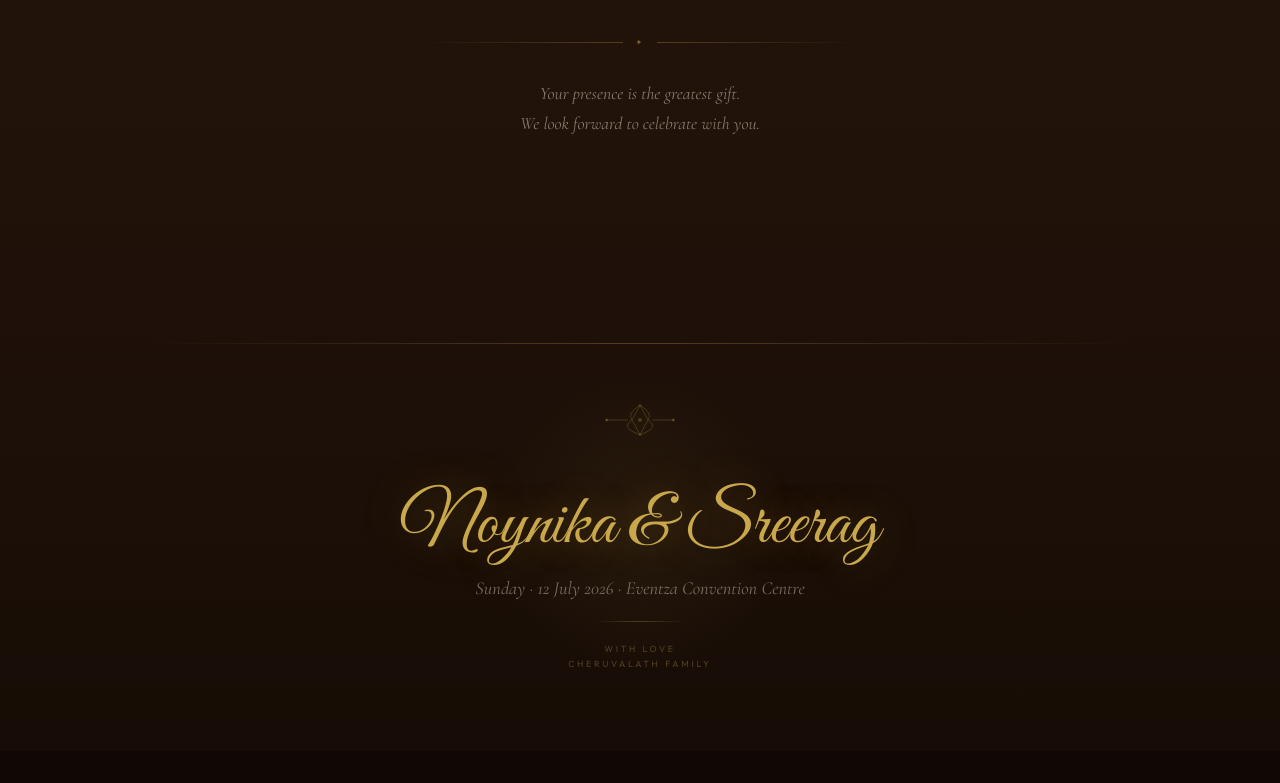
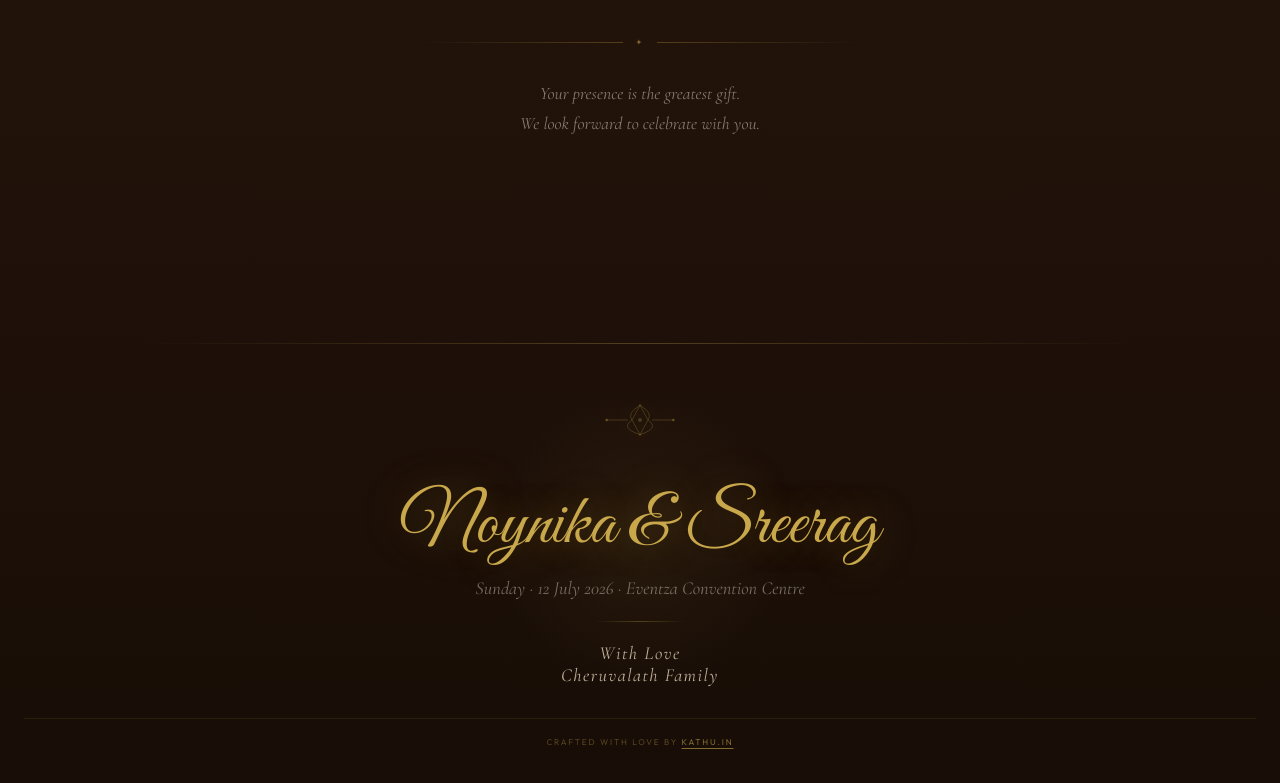
Before and after one commit to pranaynambiar10/gift, a website built with Vite: page index.html in a window 1280 px wide. Shown: the part 3352-4135 px from the top of the page. Before the commit the page ends 4103 px from the top, so only its background shows below. Built offline with nearby package versions, Linux system fonts and the light colour scheme; a web font is replaced by a local one.

Commit message:
Add creator credit with Instagram link and improve footer visibility

```diff
--- a/index.html
+++ b/index.html
@@ -619,10 +619,31 @@
       margin: 0 auto 20px;
     }
     .ft-sub {
-      font-family: 'Outfit'; font-size: .56rem; letter-spacing: .3em;
-      text-transform: uppercase; color: rgba(200,168,75,.32);
+      font-family: 'Cormorant Garamond', serif;
+      font-size: clamp(0.9rem, 3vw, 1.15rem);
+      font-style: italic;
+      letter-spacing: 0.08em;
+      color: rgba(245,230,200,0.75);
       position: relative; z-index: 1;
     }
+    .ft-credit {
+      font-family: 'Outfit', sans-serif;
+      font-size: 0.52rem;
+      letter-spacing: 0.22em;
+      text-transform: uppercase;
+      color: rgba(200,168,75,0.35);
+      position: relative; z-index: 1;
+      margin-top: 32px;
+      padding-top: 18px;
+      border-top: 1px solid rgba(200,168,75,0.1);
+    }
+    .ft-credit a {
+      color: rgba(200,168,75,0.6);
+      text-decoration: underline;
+      text-underline-offset: 3px;
+      transition: color 0.3s;
+    }
+    .ft-credit a:hover { color: #FFD700; }
 
     ::-webkit-scrollbar { width: 3px; }
     ::-webkit-scrollbar-track { background: var(--dark); }
@@ -827,7 +848,8 @@
   <span class="ft-names">Noynika &amp; Sreerag</span>
   <span class="ft-tagline">Sunday · 12 July 2026 · Eventza Convention Centre</span>
   <div class="ft-rule"></div>
-  <div class="ft-sub" style="line-height:1.6;">With Love<br>Cheruvalath family</div>
+  <div class="ft-sub">With Love<br>Cheruvalath Family</div>
+  <div class="ft-credit">Crafted with love by <a href="https://www.instagram.com/kathu.in?igsh=MWY0bndvaDdnY2NoaQ==" target="_blank" rel="noopener noreferrer">kathu.in</a></div>
 </footer>
 
 <script>
```
